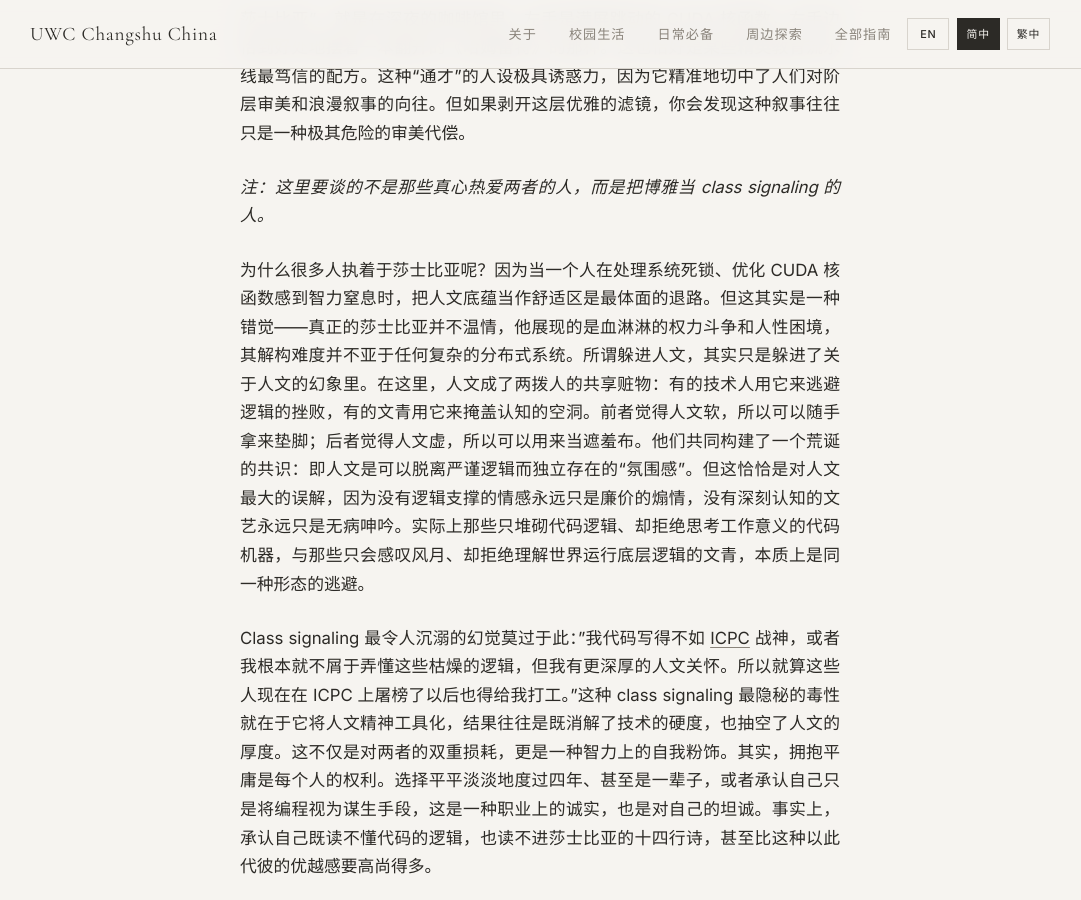
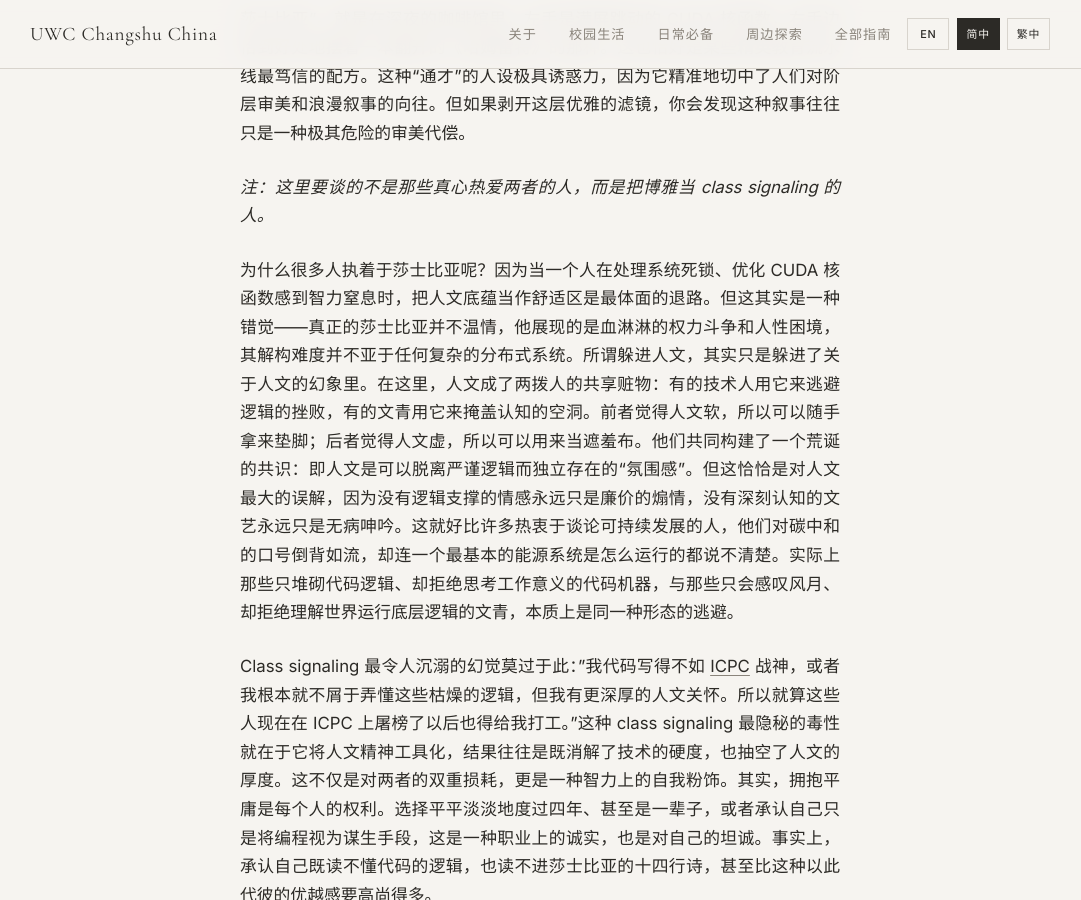
Before and after one commit to United-World-College/UWC-Survival-Guide, a Jekyll site: the page built from website/_guides/chinese/aesthetic-illusion-CN.md, in a window 1280 px wide and 900 px high, scrolled down 758 px. Shown: the whole window, without its empty margins (100-1181 px from the left). Built offline with Jekyll 4.4.1, drawn with Linux system fonts in a browser that asks for light colours.

Commit message:
style: refine language for clarity in discussions on class signaling and its implications across Chinese and English versions

```diff
--- a/website/_guides/chinese/aesthetic-illusion-CN.md
+++ b/website/_guides/chinese/aesthetic-illusion-CN.md
@@ -19,7 +19,7 @@
 
 *注：这里要谈的不是那些真心热爱两者的人，而是把博雅当 class signaling 的人。*
 
-为什么很多人执着于莎士比亚呢？因为当一个人在处理系统死锁、优化 CUDA 核函数感到智力窒息时，把人文底蕴当作舒适区是最体面的退路。但这其实是一种错觉——真正的莎士比亚并不温情，他展现的是血淋淋的权力斗争和人性困境，其解构难度并不亚于任何复杂的分布式系统。所谓躲进人文，其实只是躲进了关于人文的幻象里。在这里，人文成了两拨人的共享赃物：有的技术人用它来逃避逻辑的挫败，有的文青用它来掩盖认知的空洞。前者觉得人文软，所以可以随手拿来垫脚；后者觉得人文虚，所以可以用来当遮羞布。他们共同构建了一个荒诞的共识：即人文是可以脱离严谨逻辑而独立存在的“氛围感”。但这恰恰是对人文最大的误解，因为没有逻辑支撑的情感永远只是廉价的煽情，没有深刻认知的文艺永远只是无病呻吟。实际上那些只堆砌代码逻辑、却拒绝思考工作意义的代码机器，与那些只会感叹风月、却拒绝理解世界运行底层逻辑的文青，本质上是同一种形态的逃避。
+为什么很多人执着于莎士比亚呢？因为当一个人在处理系统死锁、优化 CUDA 核函数感到智力窒息时，把人文底蕴当作舒适区是最体面的退路。但这其实是一种错觉——真正的莎士比亚并不温情，他展现的是血淋淋的权力斗争和人性困境，其解构难度并不亚于任何复杂的分布式系统。所谓躲进人文，其实只是躲进了关于人文的幻象里。在这里，人文成了两拨人的共享赃物：有的技术人用它来逃避逻辑的挫败，有的文青用它来掩盖认知的空洞。前者觉得人文软，所以可以随手拿来垫脚；后者觉得人文虚，所以可以用来当遮羞布。他们共同构建了一个荒诞的共识：即人文是可以脱离严谨逻辑而独立存在的“氛围感”。但这恰恰是对人文最大的误解，因为没有逻辑支撑的情感永远只是廉价的煽情，没有深刻认知的文艺永远只是无病呻吟。这就好比许多热衷于谈论可持续发展的人，他们对碳中和的口号倒背如流，却连一个最基本的能源系统是怎么运行的都说不清楚。实际上那些只堆砌代码逻辑、却拒绝思考工作意义的代码机器，与那些只会感叹风月、却拒绝理解世界运行底层逻辑的文青，本质上是同一种形态的逃避。
 
 Class signaling 最令人沉溺的幻觉莫过于此："我代码写得不如 [ICPC](https://en.wikipedia.org/wiki/International_Collegiate_Programming_Contest) 战神，或者我根本就不屑于弄懂这些枯燥的逻辑，但我有更深厚的人文关怀。所以就算这些人现在在 ICPC 上屠榜了以后也得给我打工。"这种 class signaling 最隐秘的毒性就在于它将人文精神工具化，结果往往是既消解了技术的硬度，也抽空了人文的厚度。这不仅是对两者的双重损耗，更是一种智力上的自我粉饰。其实，拥抱平庸是每个人的权利。选择平平淡淡地度过四年、甚至是一辈子，或者承认自己只是将编程视为谋生手段，这是一种职业上的诚实，也是对自己的坦诚。事实上，承认自己既读不懂代码的逻辑，也读不进莎士比亚的十四行诗，甚至比这种以此代彼的优越感要高尚得多。
 
```
Also changed, not shown: website/_guides/chinese/aesthetic-illusion-TW.md (+1 -1 lines), website/_guides/default/aesthetic-illusion.md (+1 -1 lines).
